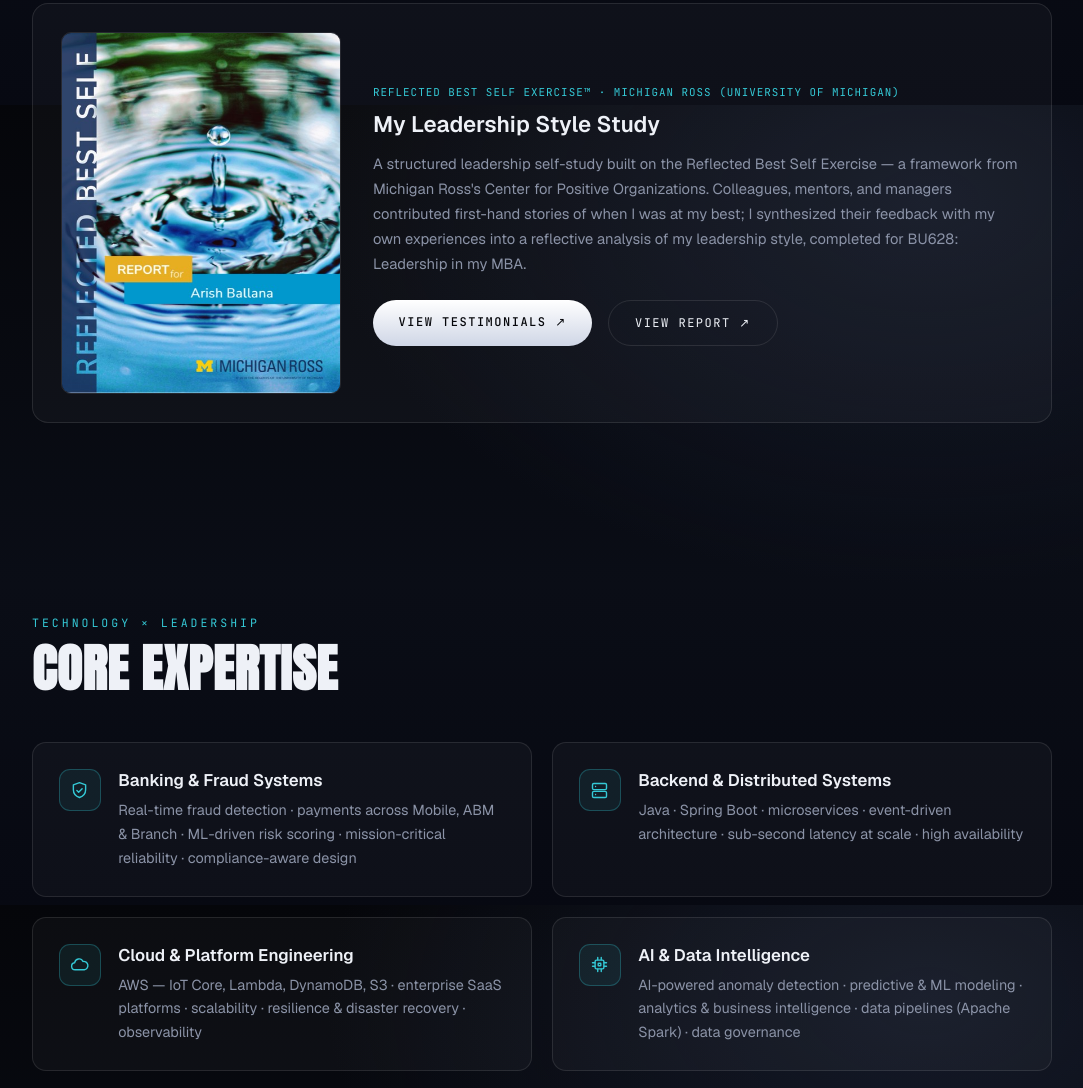
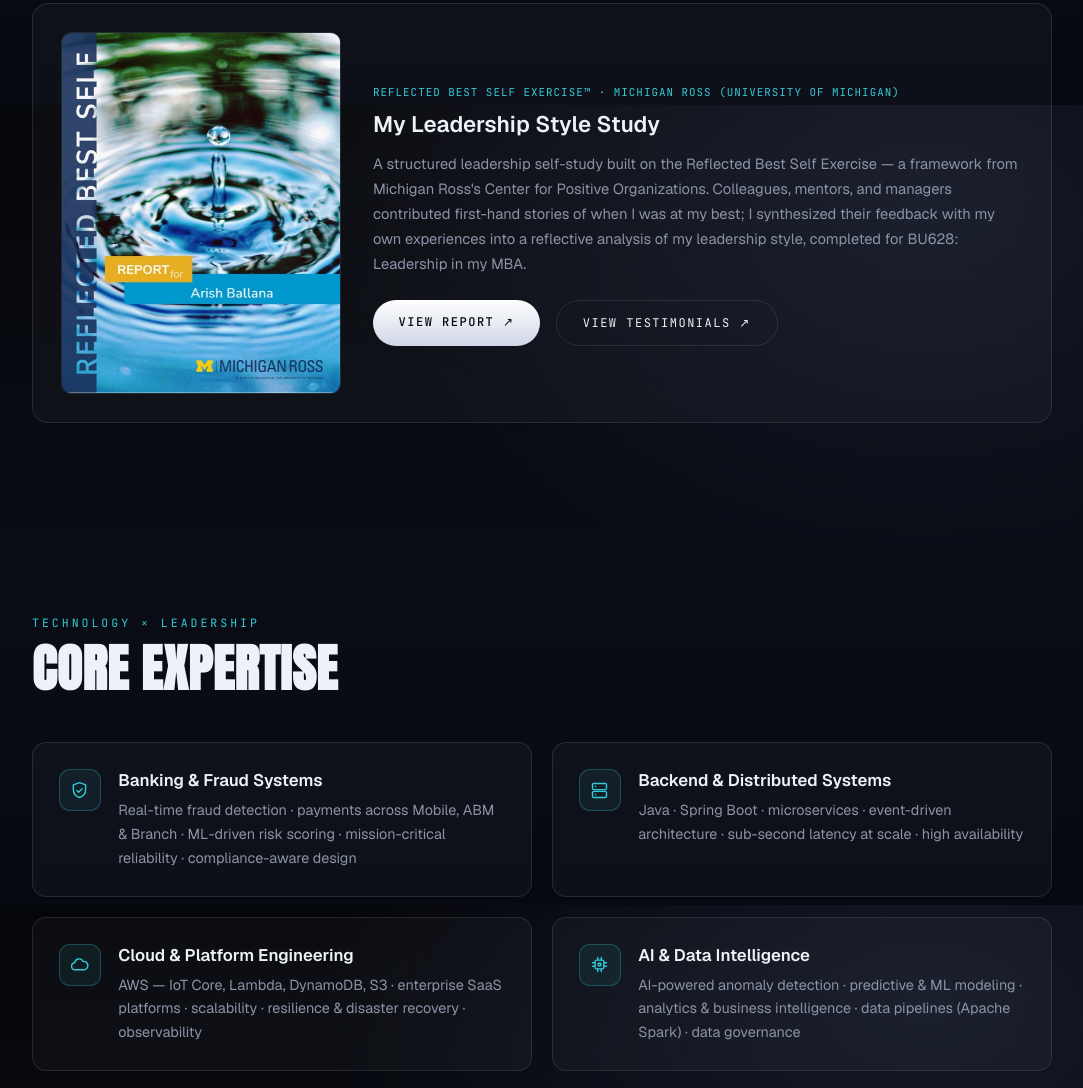
Before and after one commit to ballanaarish/portfolio_Ballana_Arish, a website: page public/cinematic.html in a window 1280 px wide. Shown: the part 1495-2583 px from the top of the page, without its empty margins (98-1181 px from the left). Drawn offline with nearby package versions, Linux system fonts and the light colour scheme.

Commit message:
Update cinematic.html

```diff
--- a/public/cinematic.html
+++ b/public/cinematic.html
@@ -119,8 +119,8 @@
                     <h3>My Leadership Style Study</h3>
                     <p>A structured leadership self-study built on the Reflected Best Self Exercise — a framework from Michigan Ross's Center for Positive Organizations. Colleagues, mentors, and managers contributed first-hand stories of when I was at my best; I synthesized their feedback with my own experiences into a reflective analysis of my leadership style, completed for BU628: Leadership in my MBA.</p>
                     <div class="cine-project-links">
-                        <a class="cine-btn-primary" href="/projects/reflected-best-self-report.pdf" target="_blank" rel="noopener noreferrer">VIEW TESTIMONIALS ↗</a>
-                        <a class="cine-btn-ghost" href="/projects/leadership-style-analysis.pdf" target="_blank" rel="noopener noreferrer">VIEW REPORT ↗</a>
+                        <a class="cine-btn-primary" href="/projects/leadership-style-analysis.pdf" target="_blank" rel="noopener noreferrer">VIEW REPORT ↗</a>
+                        <a class="cine-btn-ghost" href="/projects/reflected-best-self-report.pdf" target="_blank" rel="noopener noreferrer">VIEW TESTIMONIALS ↗</a>
                     </div>
                 </div>
             </div>
```
